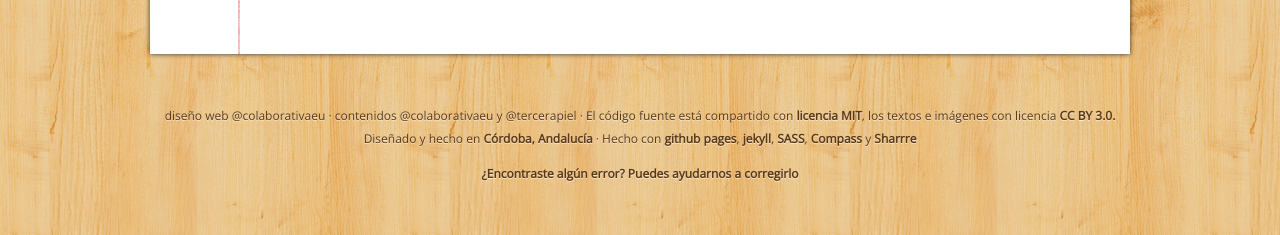
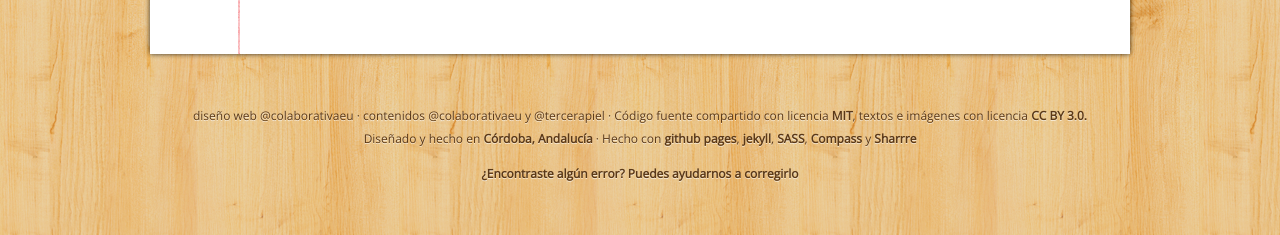
Before and after one commit to colaborativa/urbanismodebarrio.com, a Jekyll site: the page built from index.md, in a window 1280 px wide. Shown: the part 1723-1958 px from the top of the page. Built offline with Jekyll 4.4.1, drawn with Linux system fonts in a browser that asks for light colours; nearby versions of some CDN libraries; some web fonts are replaced; comment, search, counter and statistics services are not loaded.

Commit message:
minor fixes in footer

```diff
--- a/_layouts/default.html
+++ b/_layouts/default.html
@@ -9,7 +9,6 @@
 	<title>{{ page.title }}</title>
 	<meta name="description" content="">
 	<meta name="viewport" content="width=device-width">
-	<link href='http://fonts.googleapis.com/css?family=Neucha' rel='stylesheet' type='text/css'>
 	<link href='http://fonts.googleapis.com/css?family=Open+Sans&subset=latin,latin-ext' rel='stylesheet' type='text/css'>
 	<link rel="author" href="humans.txt" />
 	<link rel="stylesheet" href="css/normalize.css">
--- a/index.md
+++ b/index.md
@@ -38,5 +38,5 @@ actividad:
    inscripcion: {titulo: ¡Inscríbelos gratis!, url: http://eventbrite.es}
    descripcion: "Hemos preparado una actividad para que los más pequeños conozcan la importancia del espacio público en nuestros barrios y participen en la transformación del solar. La actividad estará coordinada por Mr. Pedagoga, educadora infantil, comenzará a las 10:30 en el solar y terminará para la huevada de las 12:00 en el Pocito."
 
-footer: "diseño web @colaborativaeu · contenidos @colaborativaeu y @tercerapiel · El código fuente está compartido con <a href=''>licencia MIT</a>, los textos e imágenes con licencia <a href=''>CC BY 3.0.</a> </br> Diseñado y hecho en <a href=''>Córdoba, Andalucía</a> · Hecho con <a href=''>github pages</a>, <a href=''>jekyll</a>, <a href=''>SASS</a>, <a href=''>Compass</a> y <a href=''>Sharrre</a>"
+footer: "diseño web @colaborativaeu · contenidos @colaborativaeu y @tercerapiel · Código fuente compartido con licencia <a href=''> MIT</a>, textos e imágenes con licencia <a href=''>CC BY 3.0.</a> </br> Diseñado y hecho en <a href=''>Córdoba, Andalucía</a> · Hecho con <a href=''>github pages</a>, <a href=''>jekyll</a>, <a href=''>SASS</a>, <a href=''>Compass</a> y <a href=''>Sharrre</a>"
 ---
```
